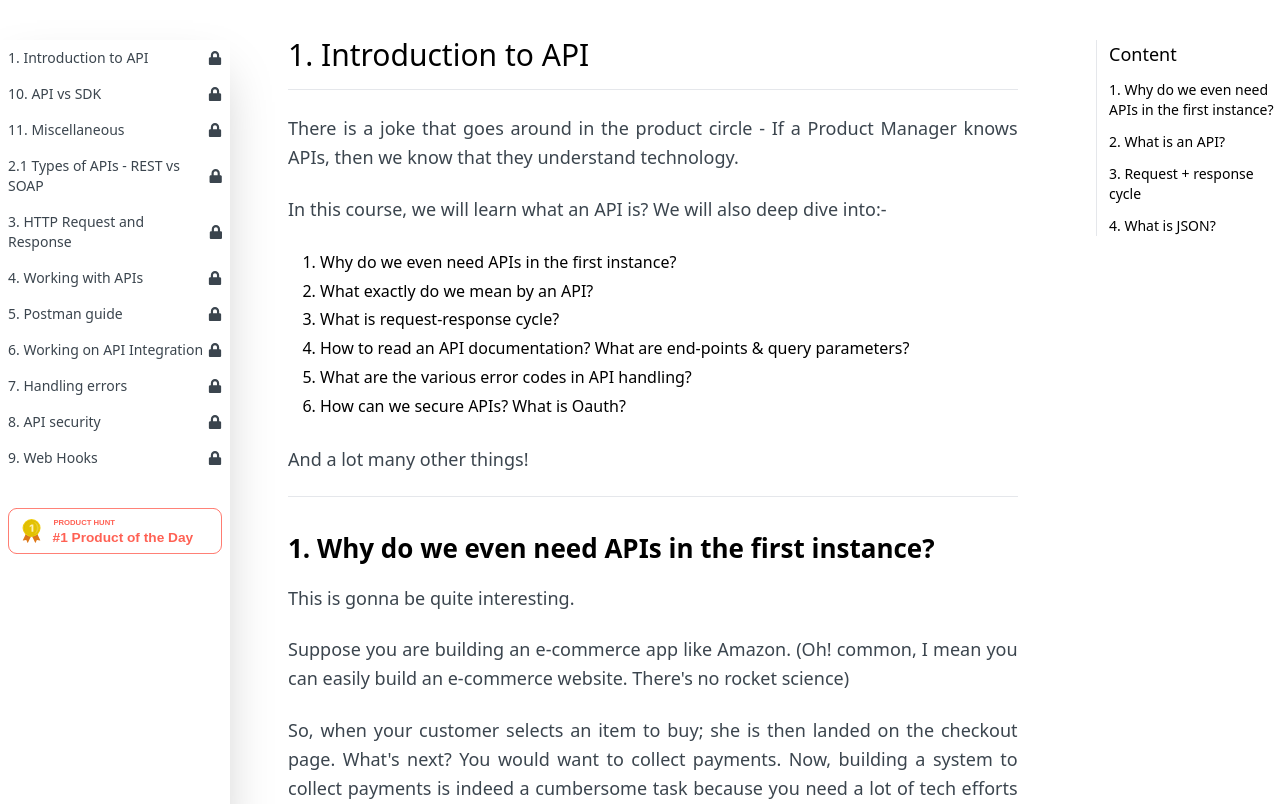
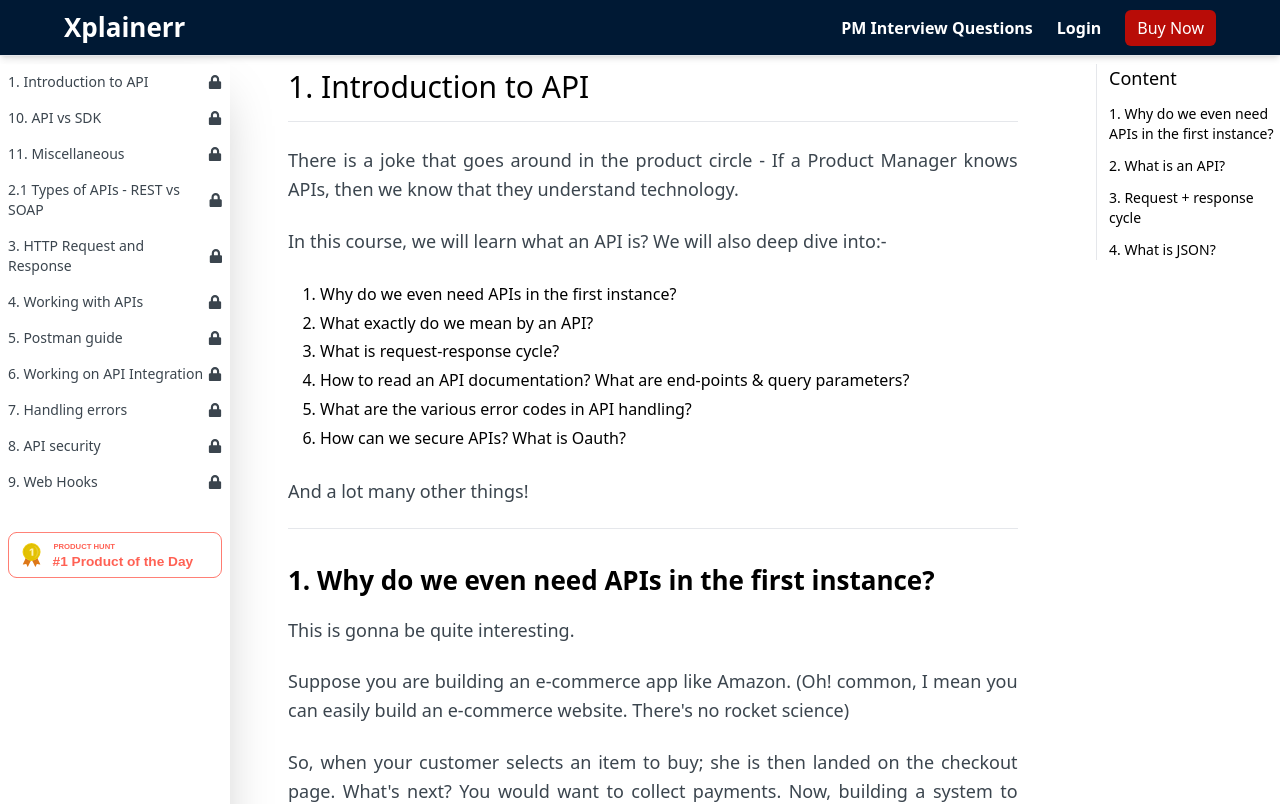
Before and after one commit to EmtiazHossainE2/xplainer, a Next.js app: page /courses/api-for-pm/module-1 in a window 1280 px wide. Shown: the top 804 px of the page. Built offline with nearby package versions, Linux system fonts and the light colour scheme.

Commit message:
header added

```diff
--- a/src/layout/SidebarLayout.js
+++ b/src/layout/SidebarLayout.js
@@ -1,16 +1,31 @@
 import Image from "next/image";
 import Link from "next/link";
+import { useEffect, useState } from "react";
 import { FaLock } from 'react-icons/fa'
 import topBadge from '/public/images/courses/top-post-badge.svg'
 
 
 const SidebarLayout = ({ posts, children }) => {
+
   return (
     <>
-      <div className="relative">
+      {/********************** Header Top  **********************/}
+      <header className='bg-[#001934] text-white shadow-md fixed w-full z-10 top-0 border-b border-gray-200 px-16'>
+        <div className="flex justify-between">
+          <Link href='/'><h2 className='font-bold text-[26px] py-2'>Xplainerr</h2></Link>
+          <div className="flex justify-center items-center gap-x-6">
+            <Link href='/pm-question'><h4 className="font-semibold hover:border-b-2">PM Interview Questions</h4></Link>
+            <Link href='/login'><h4 className="font-semibold hover:border-b-2">Login</h4></Link>
+            <Link href='/buy-now'><button className="px-3 py-1.5 bg-[#B80C07] rounded-md ">Buy Now</button></Link>
+          </div>
+        </div>
+      </header>
+
+      {/********************** Main Body **********************/}
+      <div className="relative hidden lg:block">
         <div className="flex">
           {/********************* Left Side  **********************/}
-          <div className="flex flex-col text-left fixed top-10 left-0 w-[18%] min-h-[100vh] px-2 shadow-2xl gap-8">
+          <div className="flex flex-col text-left fixed top-16 left-0 w-[18%] min-h-[100vh] px-2 shadow-2xl gap-8">
             <div>
               {posts &&
                 posts.map((post, index) => (
@@ -28,12 +43,12 @@ const SidebarLayout = ({ posts, children }) => {
           </div>
 
           {/********************** Content  **********************/}
-          <div className="p-8 ml-[20%] mr-[18%]">
+          <div className="px-8 py-16 ml-[20%] mr-[18%]">
             {children}
           </div>
 
           {/********************** Right Side  **********************/}
-          <div className="flex flex-col text-left fixed top-10 right-0 w-[15%] min-h-[100vh] pl-2">
+          <div className="flex flex-col text-left fixed top-16 right-0 w-[15%] min-h-[100vh] pl-2">
             <div className="border-l pl-3">
               <p className="text-lg pb-3">Content</p>
               <div className="text-sm flex flex-col gap-3">
@@ -47,6 +62,9 @@ const SidebarLayout = ({ posts, children }) => {
         </div>
       </div>
 
+
+
+
     </>
   );
 };
```
